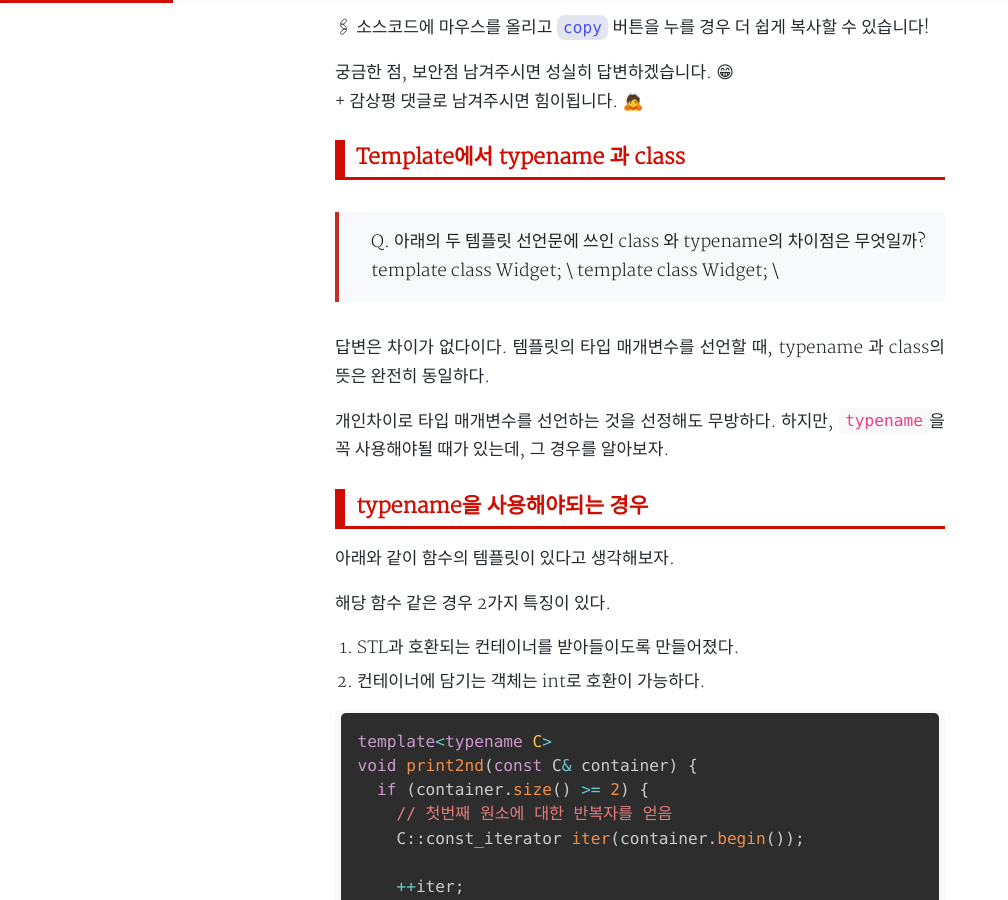
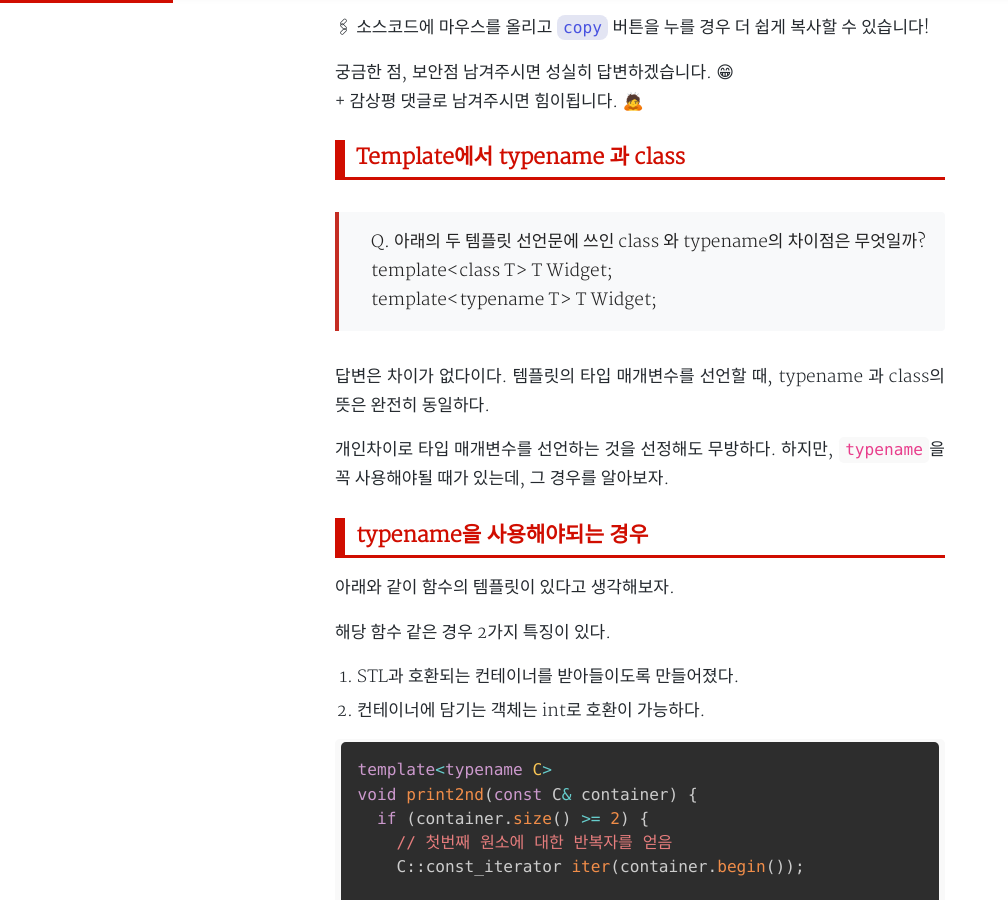
Before and after one commit to 0xd00d00/0xd00d00.github.io, a Jekyll site: the page built from _posts/2022-07-08-effective_36.md, in a window 1280 px wide and 900 px high, scrolled down 540 px. Shown: the whole window, without its empty margins (0-1008 px from the left). Built offline with Jekyll 4.4.1, drawn with Linux system fonts in a browser that asks for light colours; nearby versions of some CDN libraries; some web fonts are replaced; comment, search, counter and statistics services are not loaded; a style sheet for code colours, icons or effects is not loaded.

Commit message:
change the code

```diff
--- a/_posts/2022-07-08-effective_36.md
+++ b/_posts/2022-07-08-effective_36.md
@@ -19,9 +19,9 @@ sitemap :
 \+ 감상평 댓글로 남겨주시면 힘이됩니다. 🙇
 
 ### Template에서 typename 과 class
-> Q. 아래의 두 템플릿 선언문에 쓰인 class 와 typename의 차이점은 무엇일까? \
-  template<class T> class Widget; \
-  template<typename T> class Widget; \
+> Q. 아래의 두 템플릿 선언문에 쓰인 class 와 typename의 차이점은 무엇일까?
+>  <br> template\<class T\>  T Widget;
+>  <br> template\<typename T\> T Widget;
 
 답변은 차이가 없다이다. 템플릿의 타입 매개변수를 선언할 때, typename 과 class의 뜻은 완전히 동일하다.
 
```
